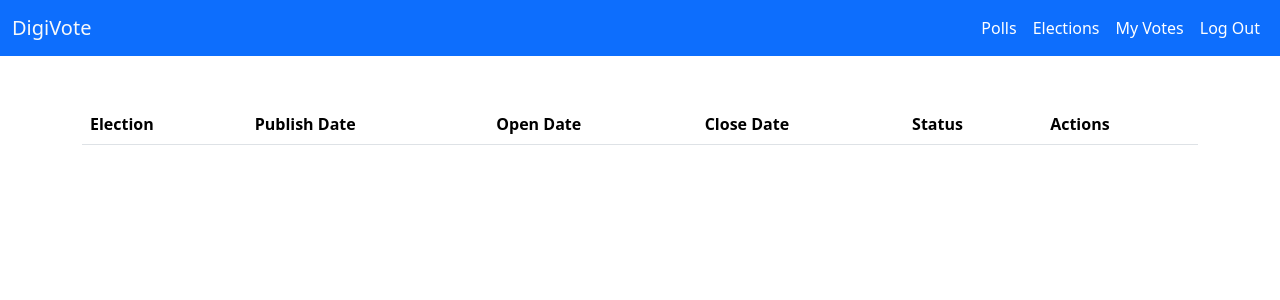
After one commit to LiamSpatola/DigiVote, a Django app: page /elections in a window 1280 px wide. The commit adds this page. Shown: the top 300 px of the page. Run offline with Django 5.2, Linux system fonts and the light colour scheme; the visitor is signed in with stand-in values (Sample User, id 1); data that the repository does not hold is empty; some libraries are stand-ins or nearby versions.

Commit message:
Added elections with ranked choice voting

```diff
--- a/digivote/vote/templates/base.html
+++ b/digivote/vote/templates/base.html
@@ -18,6 +18,9 @@
                     <a href="{% url 'polls' %}" class="nav-link text-white">Polls</a>
                 </li>
                 <li class="navbar-item"></li>
+                    <a href="{% url 'elections' %}" class="nav-link text-white">Elections</a>
+                </li>
+                <li class="navbar-item"></li>
                     <a href="{% url 'my_votes' %}" class="nav-link text-white">My Votes</a>
                 </li>
                 {% else %}
--- a/digivote/vote/templates/details.html
+++ b/digivote/vote/templates/details.html
@@ -6,7 +6,7 @@
 {% if poll.visible %}
     <h1 class="m-5 text-center">{{ poll.poll_text }}</h1>
     <p class="text-center">Published: {{ poll.publish_date }}</p>
-    <p class="text-center">{% if poll.poll_open %}Opened:{% else %}Opens:{% endif %} {{ poll.close_date }}</p>
+    <p class="text-center">{% if poll.poll_open %}Opened:{% else %}Opens:{% endif %} {{ poll.open_date }}</p>
     <p class="text-center">{% if poll.poll_open %}Closes:{% else %}Closed:{% endif %} {{ poll.close_date }}</p>
     {% if poll.poll_open %}<p class="text-center">Time Remaining: {{ time_remaining }}</p>{% else %}<p class="text-center">Time Until Poll Opens: {{ time_until_open }}</p>{% endif %}
     <p class="text-center">{% if poll.poll_open %}<span style="color: green;">Open</span>{% else %}<span style="color: red;">Closed</span>{% endif %}</p>
--- /dev/null
+++ b/digivote/vote/templates/elections.html
@@ -0,0 +1,34 @@
+{% extends "base.html" %}
+
+{% block title %}Elections{% endblock %}
+
+{% block body %}
+<div class="container mt-5">
+    <table class="table table-striped">
+        <thead>
+            <tr>
+                <th>Election</th>
+                <th>Publish Date</th>
+                <th>Open Date</th>
+                <th>Close Date</th>
+                <th>Status</th>
+                <th>Actions</th>
+            </tr>
+        </thead>
+        <tbody>
+            {% for election in elections %}
+            {% if election.visible %}
+                <tr>
+                    <td>{{ election.election_name }}</td>
+                    <td>{{ election.publish_date }}</td>
+                    <td>{{ election.open_date }}</td>
+                    <td>{{ election.close_date }}</td>
+                    <td>{% if election.election_open %}<span style="color: green;">Open</span>{%else %}<span style="color: red;">Closed</span>{% endif %}</td>
+                    <td>{% if election.election_open %}<a href="{% url 'election_vote' election.id %}">Vote</a><br>{%endif %}<a href="{% url 'election_details' election.id %}">Details</a></td>
+                </tr>
+            {% endif %}
+            {% endfor %}
+        </tbody>
+    </table>
+</div>
+{% endblock %}
--- a/digivote/vote/urls.py
+++ b/digivote/vote/urls.py
@@ -25,4 +25,8 @@ urlpatterns = [
     ),
     path("register", views.register, name="register"),
     path("register-success", views.register_success, name="register_success"),
+    path("elections", views.elections, name="elections"),
+    path("election-vote/<int:election_id>", views.election_vote, name="election_vote"),
+    path("election-details/<int:election_id>", views.election_details, name="election_details"),
+    path("ballot-receipt/<int:ballot_id>", views.ballot_receipt, name="ballot_receipt"),
 ]
--- a/digivote/vote/views.py
+++ b/digivote/vote/views.py
@@ -1,4 +1,6 @@
 import os
+import json
+import pyrankvote
 
 from django.contrib.auth import authenticate
 from django.contrib.auth import login as auth_login
@@ -8,24 +10,37 @@ from django.contrib.auth.models import User
 from django.shortcuts import get_object_or_404, redirect, render
 from django.utils import timezone
 from dotenv import load_dotenv
+from pyrankvote import Candidate as PyRankCandidate
+from pyrankvote import Ballot as PyRankBallot
 
-from .forms import LogInForm, RegisterForm
-from .models import Choice, Poll, Vote
+from .forms import LogInForm, RegisterForm, ElectionVote
+from .models import Choice, Poll, Vote, Election, Candidate, Ballot
 
 load_dotenv()
 
 
-def index(request):
+def update_polls():
+    # Internal use only. Not a view
     polls = Poll.objects.all()
     for poll in polls:
         poll.update_status()
+
+def update_elections():
+    # Internal use only. Not a view
+    elections = Election.objects.all()
+    for election in elections:
+        election.update_status()
+
+
+def index(request):
+    update_polls()
+    update_elections()
     return render(request, "index.html")
 
 
 def login(request):
-    polls = Poll.objects.all()
-    for poll in polls:
-        poll.update_status()
+    update_polls()
+    update_elections()
     if request.method == "POST":
         form = LogInForm(request.POST)
         if form.is_valid():
@@ -44,34 +59,33 @@ def login(request):
 
 
 def logout(request):
-    polls = Poll.objects.all()
-    for poll in polls:
-        poll.update_status()
+    update_polls()
+    update_elections()
     auth_logout(request)
     return redirect("auth_success")
 
 
 def auth_success(request):
-    polls = Poll.objects.all()
-    for poll in polls:
-        poll.update_status()
+    update_polls()
+    update_elections()
     return render(request, "auth_success.html")
 
 
 @login_required(login_url="login")
 def polls(request):
+    update_polls()
+    update_elections()
+
     polls = Poll.objects.all()
-    for poll in polls:
-        poll.update_status()
     context = {"polls": polls}
     return render(request, "polls.html", context)
 
 
 @login_required(login_url="login")
 def details(request, poll_id):
-    polls = Poll.objects.all()
-    for poll in polls:
-        poll.update_status()
+    update_polls()
+    update_elections()
+
     poll = get_object_or_404(Poll, pk=poll_id)
     choices = Choice.objects.filter(poll=poll)
     total_votes = sum(choice.votes for choice in choices)
@@ -125,9 +139,9 @@ def details(request, poll_id):
 
 @login_required(login_url="login")
 def vote(request, poll_id):
-    polls = Poll.objects.all()
-    for poll in polls:
-        poll.update_status()
+    update_polls()
+    update_elections()
+
     poll = get_object_or_404(Poll, pk=poll_id)
     choices = Choice.objects.filter(poll=poll)
     context = {"poll": poll, "choices": choices}
@@ -136,9 +150,9 @@ def vote(request, poll_id):
 
 @login_required(login_url="login")
 def record_vote(request, poll_id, choice_id):
-    polls = Poll.objects.all()
-    for poll in polls:
-        poll.update_status()
+    update_polls()
+    update_elections()
+
     poll = get_object_or_404(Poll, pk=poll_id)
     choice = get_object_or_404(Choice, pk=choice_id, poll=poll)
     user_has_voted = Vote.objects.filter(user=request.user, poll=poll).exists()
@@ -153,35 +167,38 @@ def record_vote(request, poll_id, choice_id):
 
 @login_required(login_url="login")
 def vote_fail(request):
-    polls = Poll.objects.all()
-    for poll in polls:
-        poll.update_status()
+    update_polls()
+    update_elections()
+
     return render(request, "vote_fail.html")
 
 
 @login_required(login_url="login")
 def vote_success(request):
-    polls = Poll.objects.all()
-    for poll in polls:
-        poll.update_status()
+    update_polls()
+    update_elections()
+
     return render(request, "vote_success.html")
 
 
 @login_required(login_url="login")
 def my_votes(request):
-    polls = Poll.objects.all()
-    for poll in polls:
-        poll.update_status()
+    update_polls()
+    update_elections()
+
     votes = Vote.objects.filter(user=request.user)
-    context = {"votes": votes}
+    ballots = Ballot.objects.filter(user=request.user)
+    context = {
+        "votes": votes,
+        "ballots": ballots}
     return render(request, "my_votes.html", context)
 
 
 @login_required(login_url="login")
 def vote_receipt(request, vote_id, choice_visible):
-    polls = Poll.objects.all()
-    for poll in polls:
-        poll.update_status()
+    update_polls()
+    update_elections()
+
     vote = get_object_or_404(Vote, pk=vote_id)
     context = {
         "vote": vote,
@@ -192,9 +209,8 @@ def vote_receipt(request, vote_id, choice_visible):
 
 
 def register(request):
-    polls = Poll.objects.all()
-    for poll in polls:
-        poll.update_status()
+    update_polls()
+    update_elections()
 
     if request.method == "POST":
         form = RegisterForm(request.POST)
@@ -214,9 +230,8 @@ def register(request):
 
 
 def register_success(request):
-    polls = Poll.objects.all()
-    for poll in polls:
-        poll.update_status()
+    update_polls()
+    update_elections()
 
     if os.environ.get("AUTOMATICALLY_APPROVE_REGISTRATIONS", default="false") == "true":
         auto_approve = True
@@ -224,5 +239,111 @@ def register_success(request):
         auto_approve = False
 
     context = {"auto_approve": auto_approve}
+    return render(request, "register_success.html", context)
 
-    return render(request, "register_success.html", context)
+@login_required(login_url="login")
+def elections(request):
+    update_polls()
+    update_elections()
+
+    elections = Election.objects.all()
+    context = {"elections": elections}
+    return render(request, "elections.html", context)
+
+@login_required(login_url="login")
+def election_vote(request, election_id):
+    election = get_object_or_404(Election, pk=election_id)
+    candidates = Candidate.objects.filter(election=election)
+
+    if request.method == "POST":
+        form = ElectionVote(request.POST, candidates=candidates)
+        if form.is_valid():
+            if not Ballot.objects.filter(user=request.user, election=election).exists():
+                ranked_candidates = []
+                for i in range(1, len(candidates) + 1):
+                    candidate_id = form.cleaned_data[f'rank_{i}']
+                    candidate = Candidate.objects.get(id=candidate_id)
+                    ranked_candidates.append({
+                        "rank": i,
+                        "candidate_id": candidate.id,
+                        "candidate_name": candidate.full_name
+                    })
+                preferences_json = json.dumps(ranked_candidates)
+                Ballot.objects.create(
+                    user=request.user,
+                    election=election,
+                    preferences=preferences_json,
+                )
+                return redirect("vote_success")
+            else:
+                return redirect("vote_fail")
+    else:
+        form = ElectionVote(candidates=candidates)
+
+    context = {
+        'form': form,
+        'election': election
+    }
+
+    return render(request, 'election_vote.html', context)
+
+@login_required(login_url="login")
+def election_details(request, election_id):
+    update_polls()
+    update_elections()
+
+    election = get_object_or_404(Election, pk=election_id)
+    candidates = Candidate.objects.filter(election=election)
+    total_votes = len(Ballot.objects.filter(election=election))
+
+    now = timezone.now()
+    time_remaining = election.close_date - now
+    days, seconds = time_remaining.days, time_remaining.seconds
+    hours = seconds // 3600
+    minutes = (seconds % 3600) // 60
+    seconds = seconds % 60
+    time_remaining_str = (
+        f"{days} days, {hours} hours, {minutes} minutes, {seconds} seconds"
+    )
+
+    time_until_open = now - election.open_date
+    days, seconds = time_remaining.days, time_remaining.seconds
+    hours = seconds // 3600
+    minutes = (seconds % 3600) // 60
+    seconds = seconds % 60
+    time_until_open_str = (
+        f"{days} days, {hours} hours, {minutes} minutes, {seconds} seconds"
+    )
+
+    ballots = Ballot.objects.filter(election=election)
+    pyrank_candidates = [PyRankCandidate(candidate.full_name) for candidate in candidates]
+    pyrank_ballots = []
+    for ballot in ballots:
+        preferences = json.loads(ballot.preferences)
+        ranked_candidates = []
+        for i in range(len(preferences)):
+            ranked_candidates.append(PyRankCandidate(preferences[i]["candidate_name"]))
+        pyrank_ballots.append(PyRankBallot(ranked_candidates=ranked_candidates))
+    election_result = pyrankvote.instant_runoff_voting(pyrank_candidates, pyrank_ballots)
+
+    context = {
+        "election": election,
+        "candidates": candidates,
+        "total_votes": total_votes,
+        "time_remaining": time_remaining_str,
+        "time_until_open": time_until_open_str,
+        "result": election_result,
+    }
+    return render(request, "election_details.html", context)
+
+@login_required(login_url="login")
+def ballot_receipt(request, ballot_id):
+    update_polls()
+    update_elections()
+
+    ballot = get_object_or_404(Ballot, pk=ballot_id)
+    context = {
+        "ballot": ballot,
+        "current_time": timezone.now(),
+    }
+    return render(request, "ballot_receipt.html", context)
--- a/pyproject.toml
+++ b/pyproject.toml
@@ -11,6 +11,7 @@ python = "^3.12"
 django = "^5.1.1"
 python-dotenv = "^1.0.1"
 django-bootstrap5 = "^24.2"
+pyrankvote = "^2.0.6"
 
 
 [build-system]
```
Also changed, not shown: digivote/vote/admin.py (+24 -1 lines), digivote/vote/forms.py (+23 -0 lines), digivote/vote/models.py (+54 -0 lines), digivote/vote/templates/ballot_receipt.html (added, +53 -0 lines), digivote/vote/templates/election_details.html (added, +37 -0 lines), digivote/vote/templates/election_vote.html (added, +14 -0 lines), digivote/vote/templates/my_votes.html (+23 -0 lines), digivote/vote/migrations/0016_election_alter_vote_receipt_id_candidate_ballot.py (added), digivote/vote/migrations/0017_alter_ballot_receipt_id_alter_vote_receipt_id.py (added), 1 other file.
